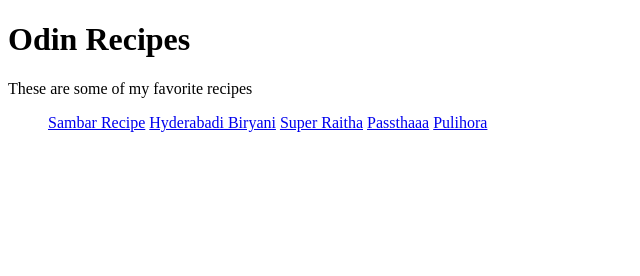
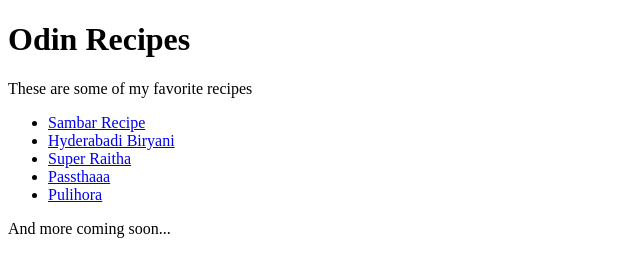
Before and after one commit to Pruthvi-Raj-25/odin-recipes, a plain HTML site: page index.html in a window 1280 px wide. Shown: the whole page, without its empty margins (0-640 px from the left). Drawn offline with Linux system fonts and the light colour scheme.

Commit message:
modified index to display lists

```diff
--- a/index.html
+++ b/index.html
@@ -9,11 +9,12 @@
     <h1>Odin Recipes</h1>
     <p>These are some of my favorite recipes</p>
     <ul>
-        <a href="recipes/Sambar">Sambar Recipe</a>
-        <a href="recipes/Biryani">Hyderabadi Biryani</a>
-        <a href="recipes/Raitha">Super Raitha</a>
-        <a href="recipes/Pastha">Passthaaa</a>
-        <a href="recipes/Pulihora">Pulihora</a>
+        <li><a href="recipes/Sambar">Sambar Recipe</a></li>
+        <li><a href="recipes/Biryani">Hyderabadi Biryani</a></li>
+        <li><a href="recipes/Raitha">Super Raitha</a></li>
+        <li><a href="recipes/Pastha">Passthaaa</a></li>
+        <li><a href="recipes/Pulihora">Pulihora</a></li>
     </ul>
+    <p>And more coming soon...</p>
 </body>
 </html>
```
